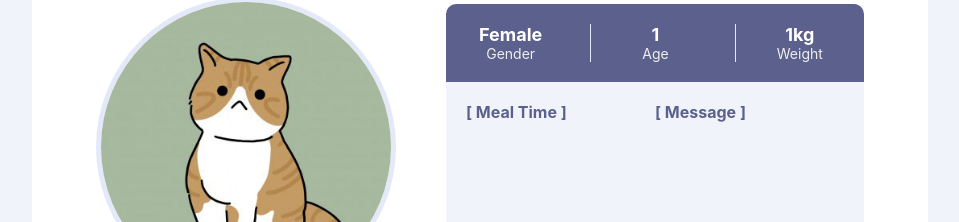
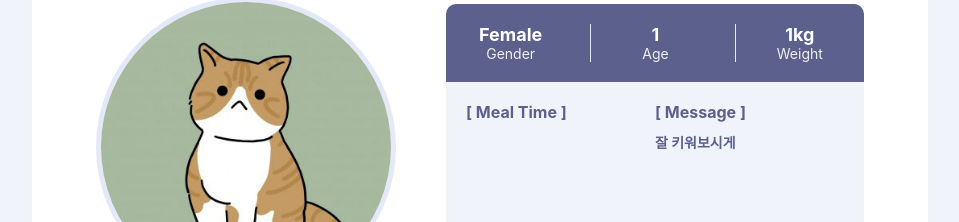
Before and after one commit to Kang-Dayeon/cat_maker, a React (Create React App) app: page /detail/0 in a window 1280 px wide. Shown: the part 226-448 px from the top of the page, without its empty margins (160-1119 px from the left). Built offline with nearby package versions, Linux system fonts and the light colour scheme.

Commit message:
메세지 추가 리덕스로 상태관리

```diff
--- a/src/component/Detail.js
+++ b/src/component/Detail.js
@@ -2,13 +2,17 @@ import React, {useEffect, useState} from 'react'
 import '../App.css'
 import {useParams} from 'react-router-dom'
 import {useDispatch} from 'react-redux'
-import {increaseCount, handleLifeState, handleBodyState} from '../reducer/catData'
+import {
+  increaseCount,
+  handleLifeState,
+  handleBodyState,
+  messageAdd,
+  messageNum,
+} from '../reducer/catData'
 
 const Detail = (props) => {
   const id = useParams().key
   const dispatch = useDispatch()
-  const [message, setMessage] = useState([])
-  const [num, setNum] = useState(0)
   const date = new Date()
   const currentDate = date.getFullYear()+'년'+(date.getMonth()+1)+'월'+date.getDate()+'일 '+date.getHours()+'시'+date.getMinutes()+'분'+date.getSeconds()+'초'
   const increases = () => {
@@ -26,10 +30,15 @@ const Detail = (props) => {
       dispatch(handleLifeState(id, props.cat[id].death = true))
     }
     if(props.cat[id].age % 3 === 0 || props.cat[id].age === 1){
-      setNum(num + 1)
-      setMessage(props.cat[id].message.slice(0,num))
+      dispatch(messageNum(id, props.cat[id].messageNum + 1))
     }
   }, [props.cat[id].age])
+
+  useEffect(() => {
+    dispatch(messageAdd(id, props.cat[id].messageAll.slice(0,props.cat[id].messageNum)))
+  }, [props.cat[id].messageNum])
+
+
 
   return (
     <div className="detail">
@@ -78,7 +87,7 @@ const Detail = (props) => {
             <h4>[ Message ]</h4>
             <ul>
               {
-                message.map((item) => {
+                props.cat[id].message.map((item) => {
                   return (
                     <li>{item}</li>
                   )
--- a/src/data/cat_List.js
+++ b/src/data/cat_List.js
@@ -10,13 +10,16 @@ export const catList = [
     fat: false,
     death: false,
     date: [],
-    message: [
+    messageNum: 0,
+    messageAll: [
+      '잘 키워보시게',
       '밥줘!!!',
       '벌써 많이 컷다용🥳',
       '세월이 빠르구먼..홀홀',
       '이제 움직이기 힘들다옹',
       '그동안 고마웠...😇'
-    ]
+    ],
+    message:[]
   },
   {
     id: 1,
@@ -29,13 +32,16 @@ export const catList = [
     fat: false,
     death: false,
     date: [],
-    message: [
+    messageNum: 0,
+    messageAll: [
+      '반갑냥',
       '밥이 부족해.....',
       '나도 다 컷당!!🐾👤',
       '아직 팔팔하당🐱',
       '귀찮아...',
       '...😇'
-    ]
+    ],
+    message:[]
   },
   {
     id: 2,
@@ -48,12 +54,15 @@ export const catList = [
     fat: false,
     death: false,
     date: [],
-    message: [
+    messageNum: 0,
+    messageAll: [
       '냥?',
       '냥얀😻',
+      '🐱‍👤',
       '이제 말할수 있다😼',
       '이제 그만....',
       '죽여줘...🙀‍'
-    ]
+    ],
+    message:[]
   }
 ]
--- a/src/reducer/catData.js
+++ b/src/reducer/catData.js
@@ -2,10 +2,14 @@ import {catList} from '../data/cat_List'
 export const INCREASE = 'INCREASE'
 export const LIFE = 'STATE/LIFE'
 export const BODY = 'STATE/BODY'
+export const COUNT = 'MESSAGE/COUNT'
+export const ADDMESSAGE = 'MESSAGE/ADDMESSAGE'
 
 export const increaseCount = (currentId, currentWeight, date, currentAge) => ({ type: INCREASE, currentId, currentWeight, date, currentAge});
 export const handleLifeState = (currentId, currentLifeState) => ({type: LIFE, currentId, currentLifeState})
 export const handleBodyState = (currentId, currentBodyState) => ({type: BODY, currentId, currentBodyState})
+export const messageNum = (currentId, currentNum) => ({type: COUNT, currentId,  currentNum})
+export const messageAdd = (currentId, message) => ({type: ADDMESSAGE, currentId,  message})
 
 const initialState = catList
 
@@ -30,6 +34,16 @@ const reducer = (state = initialState, action) => {
       return[
         ...state
       ]
+    case COUNT:
+      state[action.currentId].messageNum = action.currentNum
+      return[
+        ...state
+      ]
+    case ADDMESSAGE:
+      state[action.currentId].message = action.message
+      return[
+        ...state
+      ]
     default:
       return state;
   }
```
